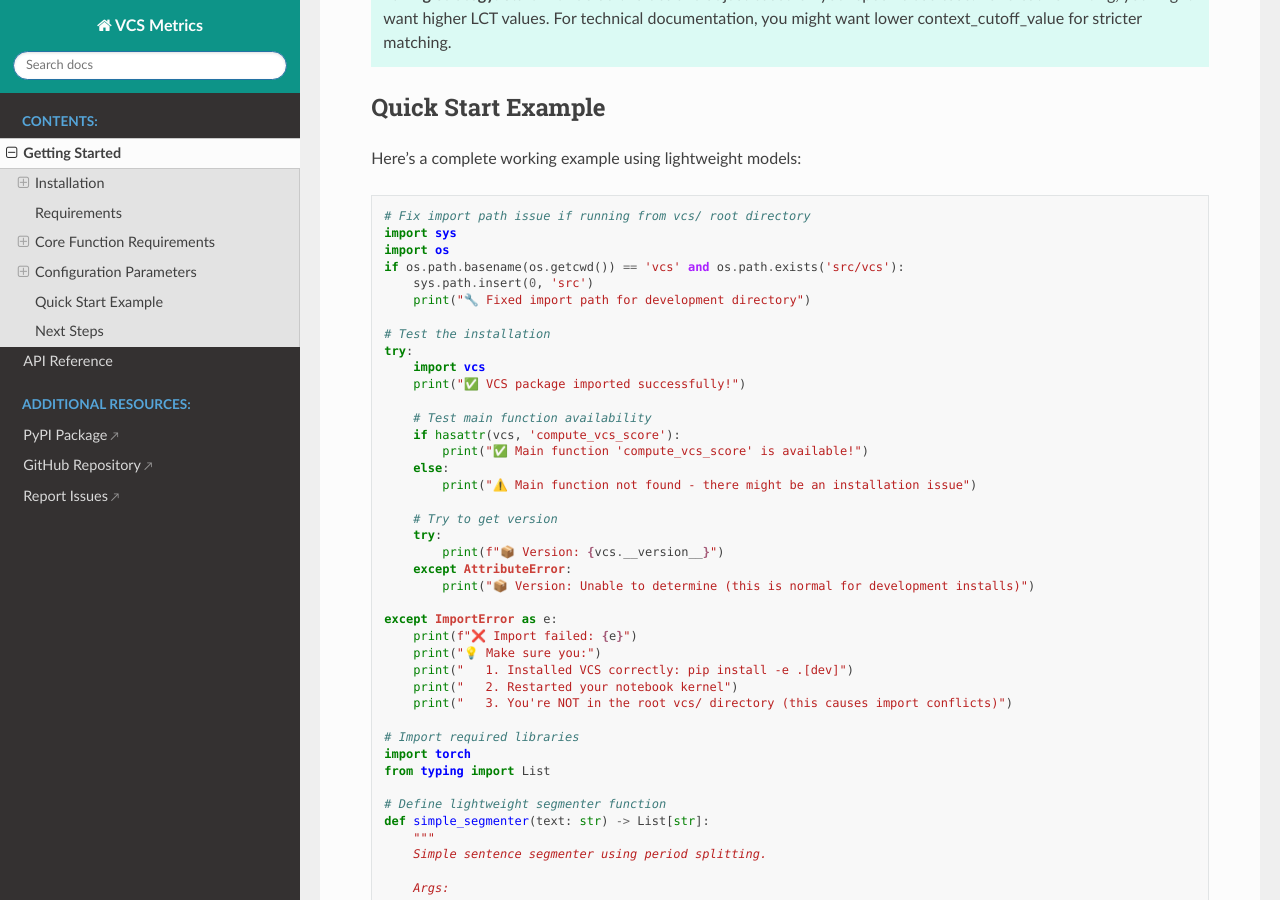
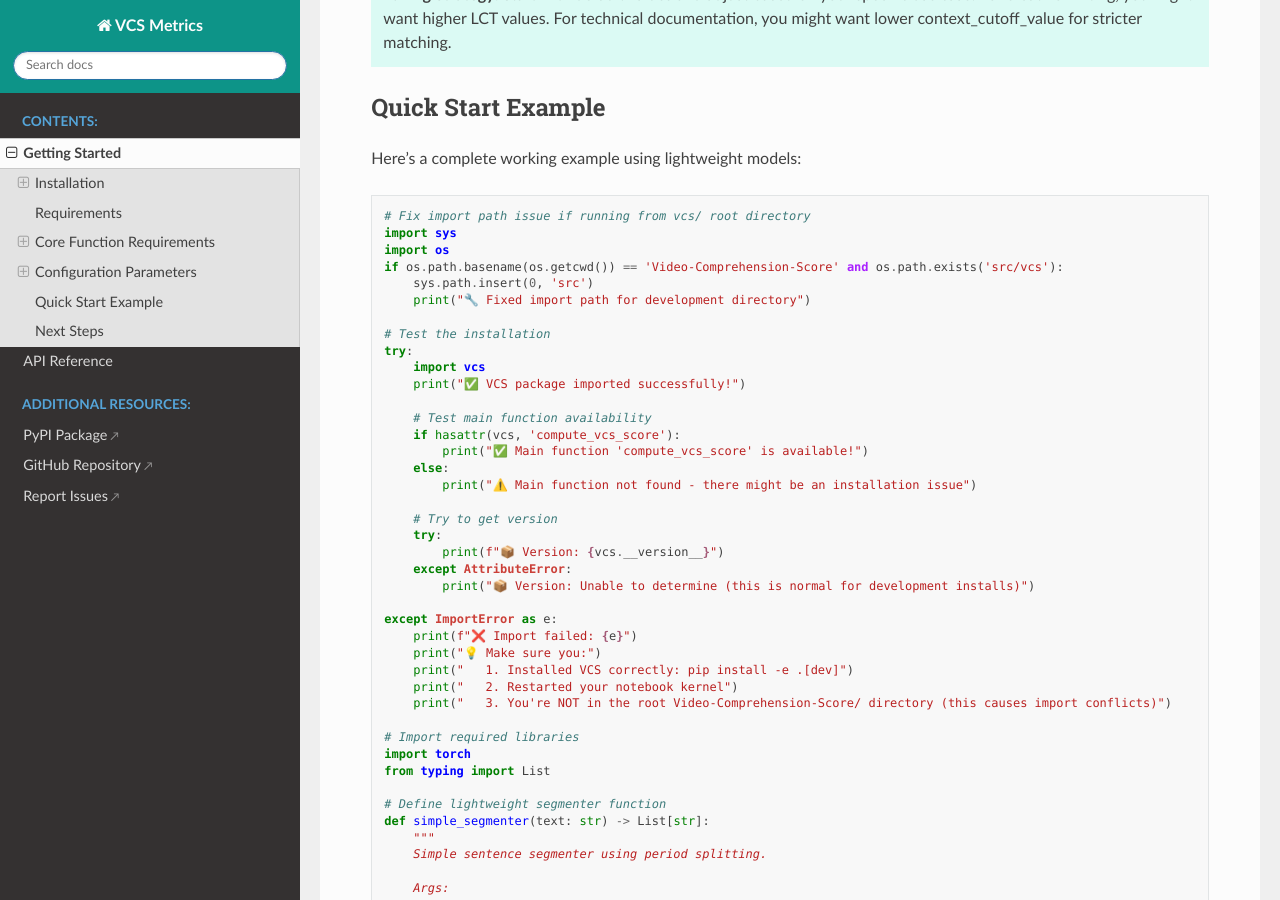
Before and after one commit to Multimodal-Intelligence-Lab/Video-Comprehension-Score, a Sphinx documentation site: the page built from docs/sphinx/source/getting_started.rst, in a window 1280 px wide and 900 px high, scrolled down 7234 px. Built offline with Sphinx 7.4.7 and the Read the Docs theme 3.1.0, drawn with Linux system fonts in a browser that asks for light colours; the version number is read from the project's files by our own code; some of the changed text lies outside the part shown.

Commit message:
docs: Update CLIP-CC link and fix directory references in examples
- Update CLIP-CC dataset link to new organization: Multimodal-Intelligence-Lab/CLIP-CC
- Fix directory path references in quick start examples
- Update import path fix logic to use Video-Comprehension-Score directory
- Update troubleshooting warnings for new directory structure
- All examples now correctly reference the new repository structure

🤖 Generated with [Claude Code](https://claude.ai/code)

Co-Authored-By: Claude <noreply@anthropic.com>

```diff
--- a/docs/sphinx/source/getting_started.rst
+++ b/docs/sphinx/source/getting_started.rst
@@ -374,7 +374,7 @@ Here's a complete working example using lightweight models:
    # Fix import path issue if running from vcs/ root directory
    import sys
    import os
-   if os.path.basename(os.getcwd()) == 'vcs' and os.path.exists('src/vcs'):
+   if os.path.basename(os.getcwd()) == 'Video-Comprehension-Score' and os.path.exists('src/vcs'):
        sys.path.insert(0, 'src')
        print("🔧 Fixed import path for development directory")
 
@@ -400,7 +400,7 @@ Here's a complete working example using lightweight models:
        print("💡 Make sure you:")
        print("   1. Installed VCS correctly: pip install -e .[dev]")
        print("   2. Restarted your notebook kernel")
-       print("   3. You're NOT in the root vcs/ directory (this causes import conflicts)")
+       print("   3. You're NOT in the root Video-Comprehension-Score/ directory (this causes import conflicts)")
 
    # Import required libraries
    import torch
@@ -504,7 +504,7 @@ Here's a complete working example using lightweight models:
    **Scale Consideration**: This example uses a small caption to illustrate the concept, but VCS is designed for analyzing really long captions and should be used for them. There is no size limit to caption length - any large generated caption length can be processed.
 
 .. warning::
-   **Development Directory Import Issue**: If you're running code from the root `vcs/` directory after cloning, Python might try to import from the local `vcs/` folder instead of the installed package. The examples above include a fix for this. Alternatively, you can:
+   **Development Directory Import Issue**: If you're running code from the root `Video-Comprehension-Score/` directory after cloning, Python might try to import from the local `vcs/` folder instead of the installed package. The examples above include a fix for this. Alternatively, you can:
 
    - Run your code from a different directory (e.g., create a `test/` folder)
    - Use `pip install video-comprehension-score` instead of development installation
```
Also changed, not shown: README.md (+4 -4 lines).
